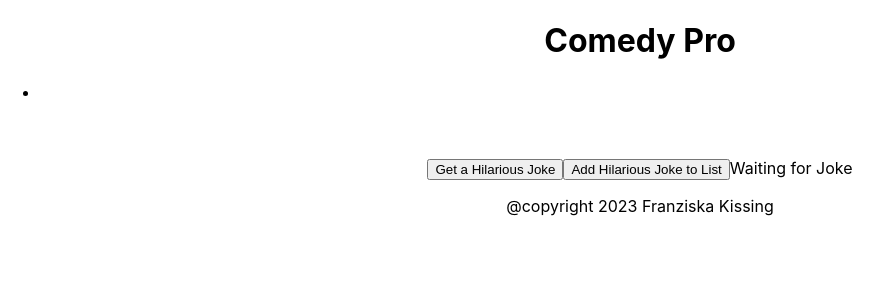
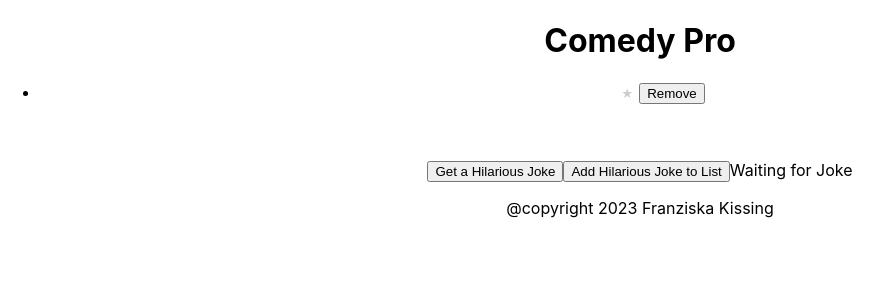
Before and after one commit to FrankieSlinn/comedy, a React (Create React App) app: page / in a window 1280 px wide. Shown: the top 300 px of the page, without its empty margins (0-892 px from the left). Built offline with nearby package versions, Linux system fonts and the light colour scheme.

Commit message:
fave button changes color

```diff
--- a/src/App.css
+++ b/src/App.css
@@ -36,3 +36,7 @@
     transform: rotate(360deg);
   }
 }
+.star{
+  background-color: transparent;
+  border: none;
+}
--- a/src/ListItem.js
+++ b/src/ListItem.js
@@ -1,12 +1,36 @@
 import EditForm from "./EditForm";
+import {useState} from "react";
+export default function ListItem(jokeItems){
+    function log(){
+        console.log("start works")
+    }
+const [star, setStar]=useState(false);
+//console.log("jokeItem", jokes)
+console.log("star before function", star)
 
-export default function ListItem(jokeItems){
-    console.log("props joke in ListItem", jokeItems.jokeItem)
+function removeItem(){
+
+console.log("id", jokeItems.index)
+//const newItem = {...props={}};
+//      newItem.splice(props.index,1)
+//     console.log("removeTodo", newItem)
+//    setNewTodoList(newItem);
+//     console.log("newTodolist after remove", newTodoList)
+//
+}
     return(
-        <>
-        <li>
-          {jokeItems.jokeItem}
-        </li>
-        </>
+
+        // style={{color: "red"}}
+        <li className="jokeListed" id={jokeItems.index}>
+            {/* //     style={{
+        backgroundColor: props.index % 2 ? "lavender" : "hotpink",
+      }} */}
+      {jokeItems.jokeItem}
+          <button className="star" style={{color:star?"yellow":"#ccc"}}onClick={()=>{setStar(!star)}}> &#9733;</button>
+          {/* //onClick={() => setShowTodos(!showTodos)}>{showTodos ? 'HIDE' : 'SHOW'} */}
+
+        <button className="remove"onClick={removeItem}>Remove</button>
+         </li>
+
     )
 }
--- /dev/null
+++ b/src/Star.js
@@ -0,0 +1,4 @@
+import {useState} from "react";
+import React from "react";const Star = ({size=24, color="#fff"}) => (<svg xmlns="http://www.w3.org/2000/svg" width={size} height={size} viewBox="0 0 24 24" fill="none" stroke={color} strokeWidth="2" strokeLinecap="round" strokeLinejoin="round"><polygon points="12 2 15.09 8.26 22 9.27 17 14.14 18.18 21.02 12 17.77 5.82 21.02 7 14.14 2 9.27 8.91 8.26 12 2"></polygon></svg>);export default Star;
+
+// [Star, setStar]=useState(false)
```
